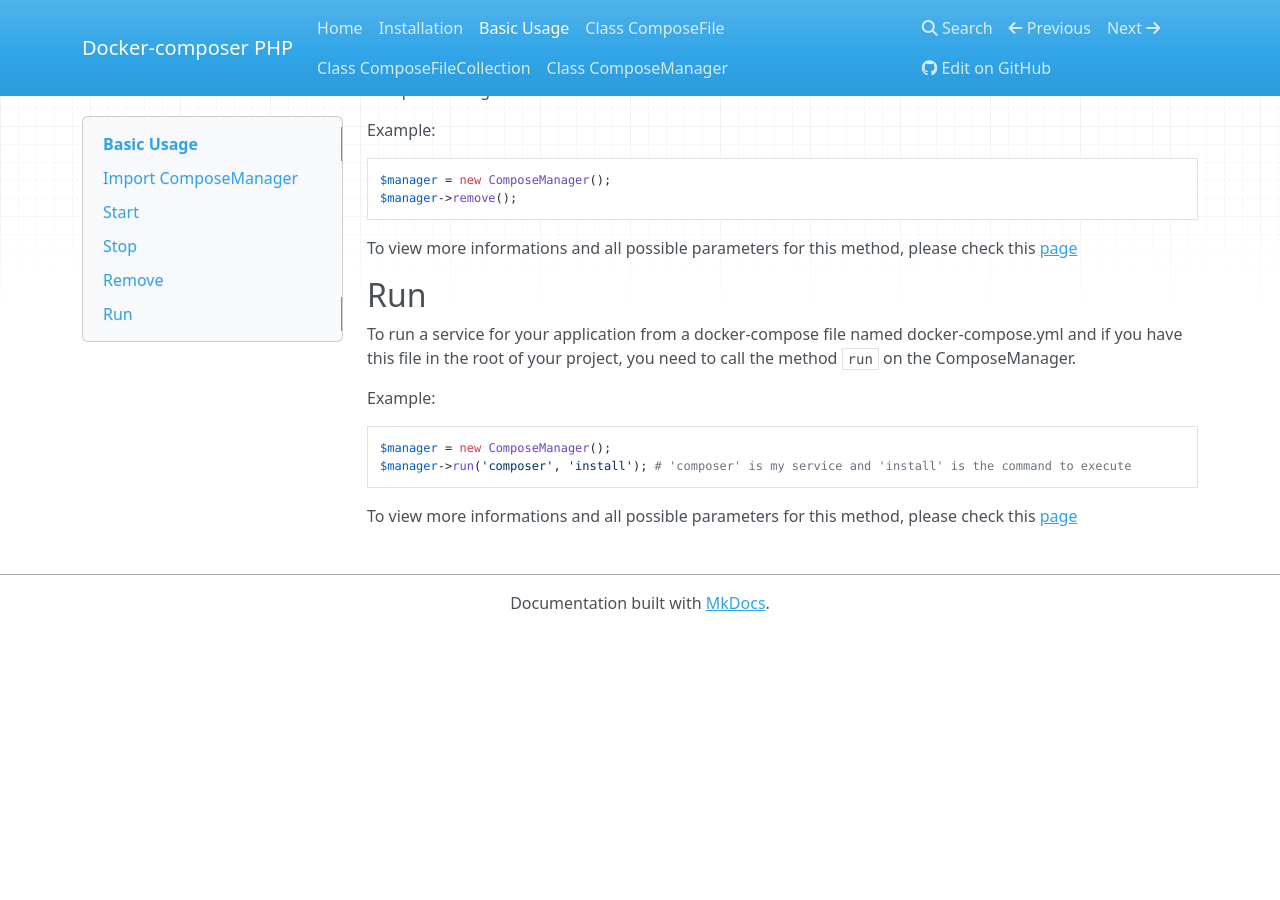
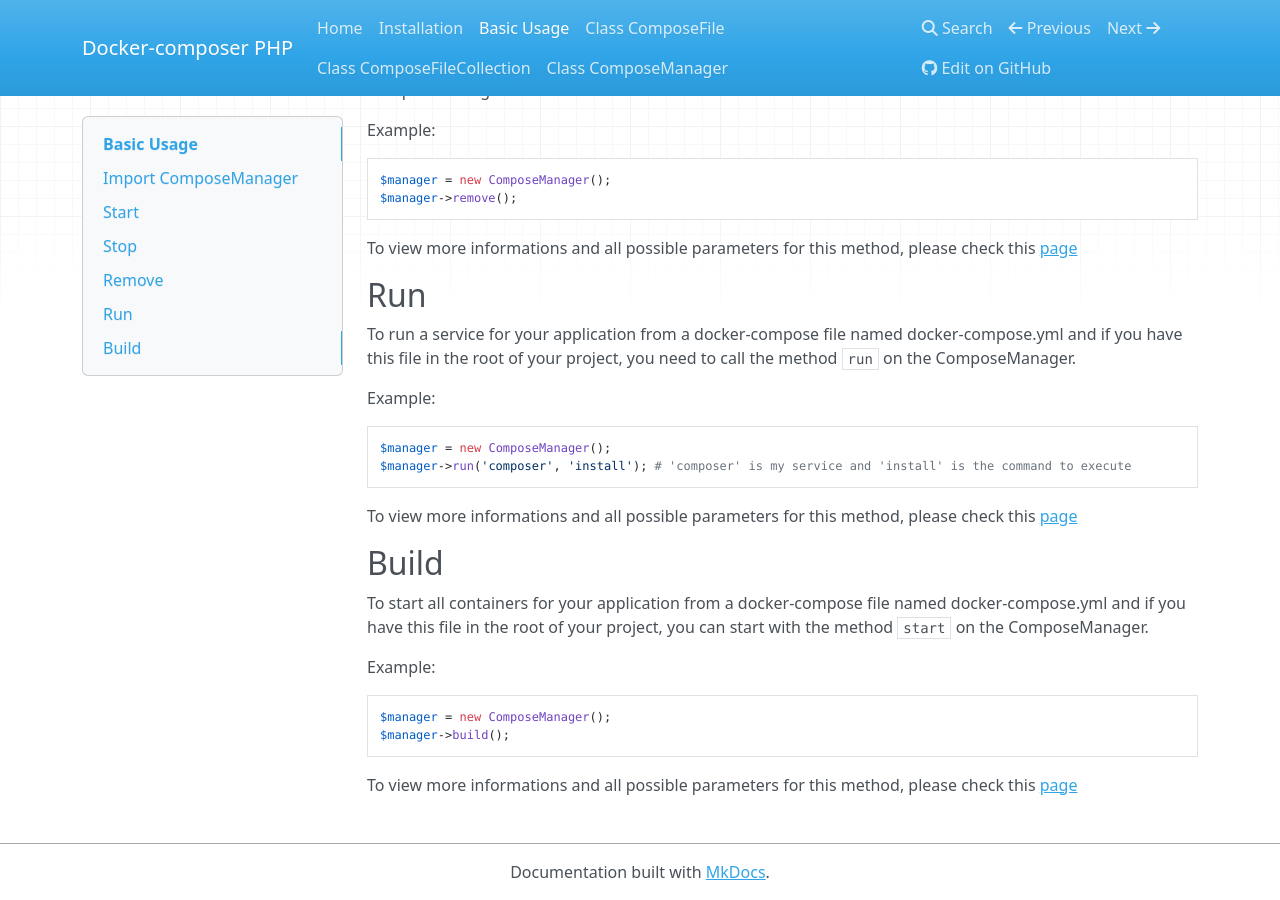
Before and after one commit to omauger/docker-compose-php, an MkDocs documentation site: the page built from docs/basic.md, in a window 1280 px wide and 900 px high, scrolled down 910 px. Built offline with MkDocs 1.6.1, drawn with Linux system fonts in a browser that asks for light colours; nearby versions of some CDN libraries; old or Windows-style settings are respelled for this version of MkDocs; before the commit the page ends 1541 px from its top, so only the background shows below that.

Commit message:
Add build command to basic usage documentation

````diff
--- a/docs/basic.md
+++ b/docs/basic.md
@@ -61,3 +61,16 @@ $manager->run('composer', 'install'); # 'composer' is my service and 'install' i
 ```
 
 To view more informations and all possible parameters for this method, please check this [page](/ComposeManager#stop)
+
+## Build
+
+To start all containers for your application from a docker-compose file named docker-compose.yml and if you have this file in the root of your project,
+you can start with the method `start` on the ComposeManager.
+
+Example:
+```php
+$manager = new ComposeManager();
+$manager->build();
+```
+
+To view more informations and all possible parameters for this method, please check this [page](/ComposeManager#build)
````
Also changed, not shown: docs/index.md (+1 -0 lines).
